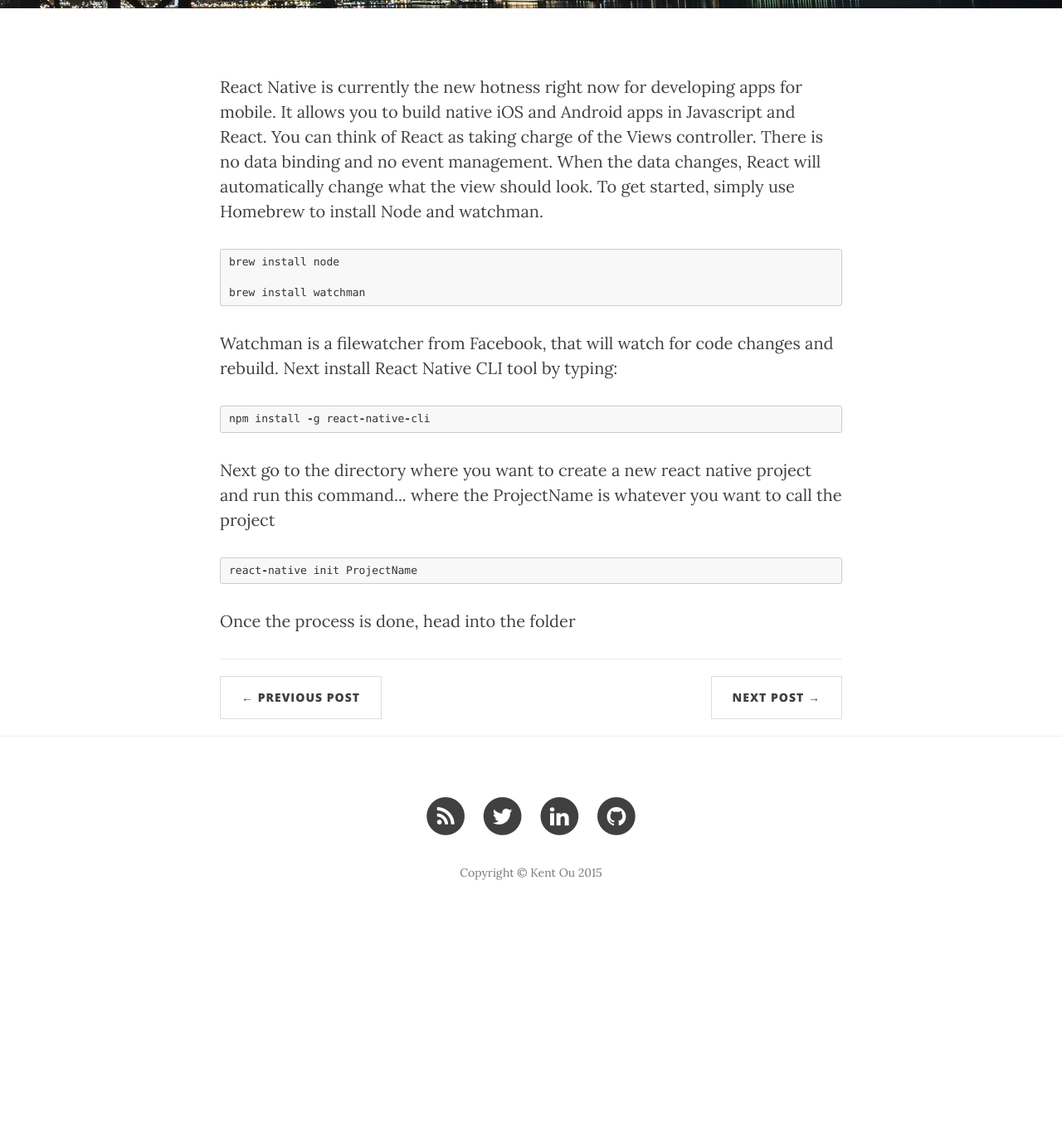
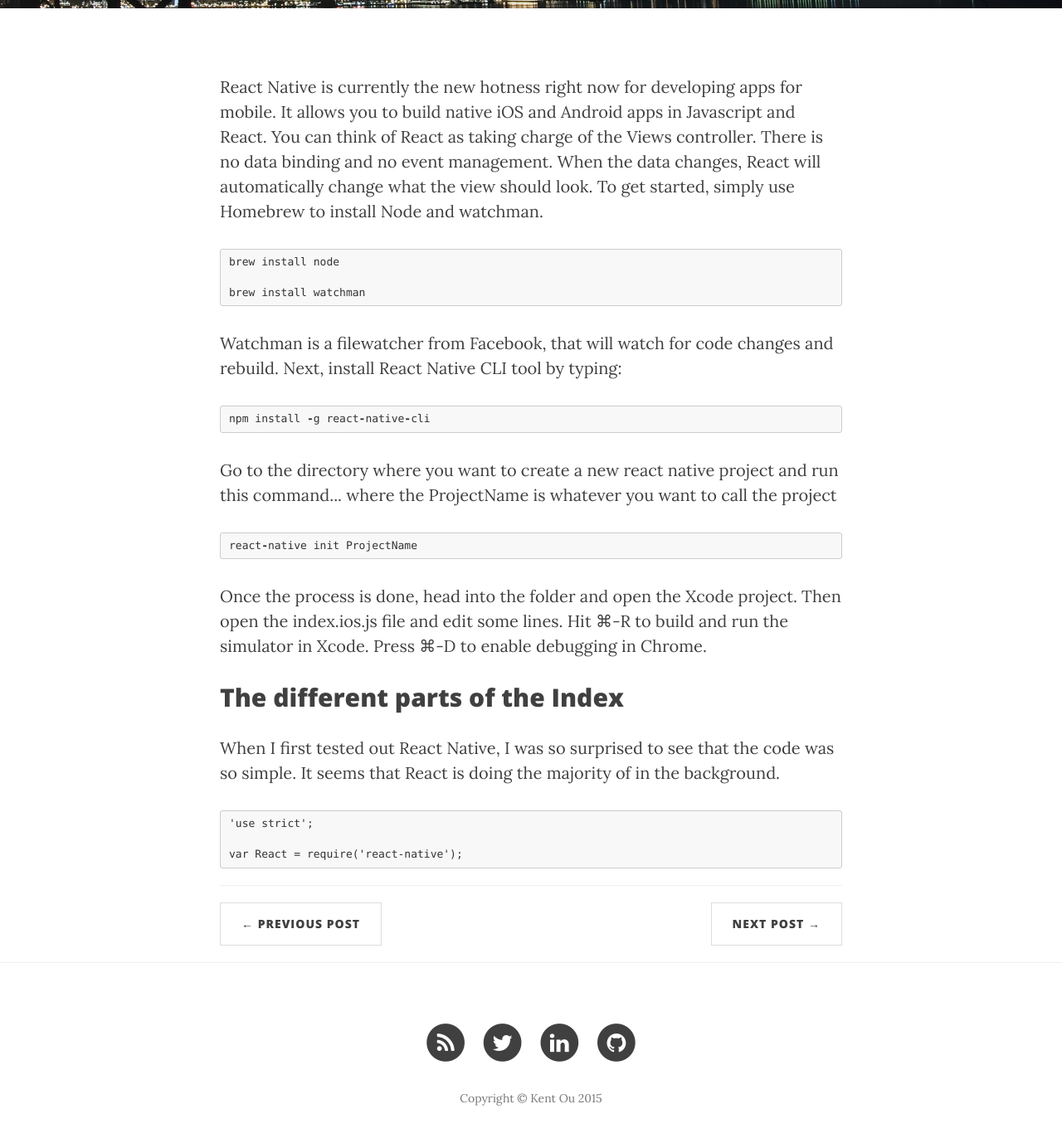
Before and after one commit to kent10ou/kent10ou.github.io, a Jekyll site: the page built from _posts/2015-08-31-Intro-to-React-Native.md, in a window 1280 px wide and 1400 px high, scrolled down 403 px. Shown: the top 1372 px of the window at 83% size. Built offline with Jekyll 4.4.1, drawn with Linux system fonts in a browser that asks for light colours; nearby versions of some CDN libraries; comment, search, counter and statistics services are not loaded; before the commit the page ends 1531 px from its top, so only the background shows below that; some of the changed text lies outside the part shown.

Commit message:
edited intro to react native

````diff
--- a/_posts/2015-08-31-Intro-to-React-Native.md
+++ b/_posts/2015-08-31-Intro-to-React-Native.md
@@ -1,9 +1,9 @@
 ---
 layout: post
-title: Intro to React Native
+title: Intro to React Native!
 ---
 
-<p>React Native is currently the new hotness right now for developing apps for mobile. It allows you to build native iOS and Android apps in Javascript and React. You can think of React as taking charge of the Views controller. There is no data binding and no event management. When the data changes, React will automatically change what the view should look. To get started, simply use Homebrew to install Node and watchman. </p>
+<p>React Native is currently the new hotness right now for developing apps for mobile. It allows you to build native iOS and Android apps in Javascript and React. You can think of React as taking charge of the Views controller. There is no data binding and no event management. When the data changes, React will automatically change what the view should look. To get started, simply use Homebrew to install Node and watchman.</p>
 
 {% highlight javascript %}
 brew install node
@@ -11,16 +11,27 @@ brew install node
 brew install watchman
 {% endhighlight %}
 
-<p>Watchman is a filewatcher from Facebook, that will watch for code changes and rebuild. Next install React Native CLI tool by typing: </p>
+<p>Watchman is a filewatcher from Facebook, that will watch for code changes and rebuild. Next, install React Native CLI tool by typing: </p>
 
 {% highlight javascript %}
 npm install -g react-native-cli
 {% endhighlight %}
 
-<p>Next go to the directory where you want to create a new react native project and run this command... where the ProjectName is whatever you want to call the project</p>
+<p>Go to the directory where you want to create a new react native project and run this command... where the ProjectName is whatever you want to call the project</p>
 
 {% highlight javascript %}
 react-native init ProjectName
 {% endhighlight %}
 
-<p>Once the process is done, head into the folder
+<p>Once the process is done, head into the folder and open the Xcode project.
+Then open the index.ios.js file and edit some lines. Hit ⌘-R to build and run the simulator in Xcode. Press ⌘-D to enable debugging in Chrome.</p>
+
+##The different parts of the Index
+
+<p>When I first tested out React Native, I was so surprised to see that the code was so simple. It seems that React is doing the majority of in the background.</p>
+
+```
+'use strict';
+
+var React = require('react-native');
+```
````
